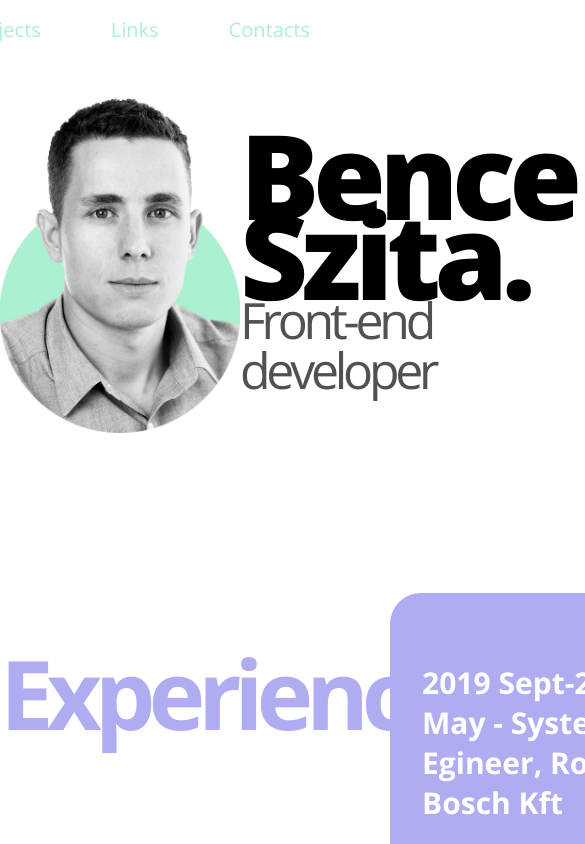
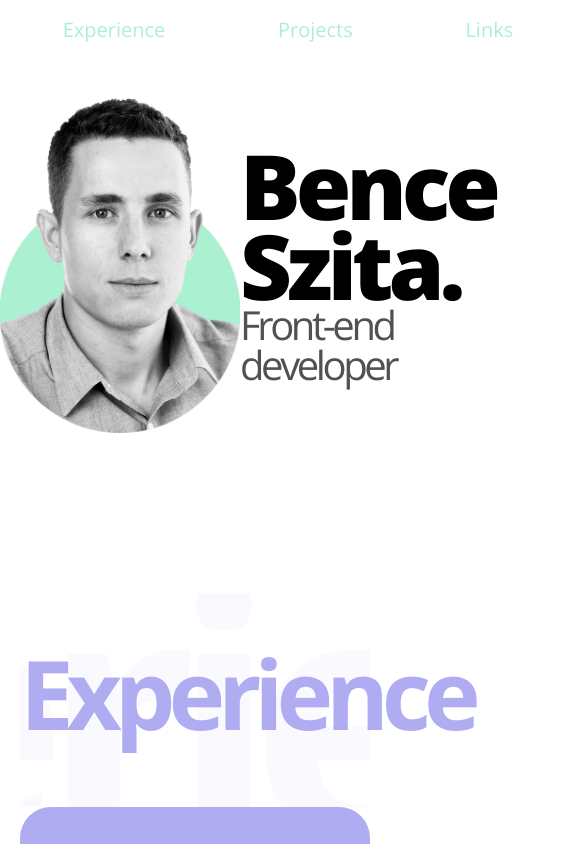
Before and after one commit to Ben-sz/portrait, an Angular app: page / in a window 390 px wide. Shown: the top 844 px of the page, 585 px wide, since content can reach past the window. Built offline with nearby package versions, Linux system fonts and the light colour scheme.

Commit message:
responsive update

```diff
--- a/src/app/home/home.component.html
+++ b/src/app/home/home.component.html
@@ -13,7 +13,7 @@
 
 
 <div class="block-main block-margin" id="experience">
-    <div class="block-container">
+    <div class="block-container left-flextext">
       <div class="block-child xp-bg">
         <div class="block-title purplecolor"> <h1>Experience</h1></div>
       </div>
@@ -52,7 +52,7 @@
 </div>
 
 <div class="block-main block-margin" id="projects">
-  <div class="block-container">
+  <div class="block-container right-flextext">
 
 
     <div class="block-child peachbg xp-box">
--- a/src/app/home/home.component.scss
+++ b/src/app/home/home.component.scss
@@ -97,6 +97,7 @@ body{
   display: flex;
 }
 
+
 .block-child {
   flex: 1;
   max-width: 100%;
@@ -106,11 +107,12 @@ body{
 .block-title{
   text-align: center;
   margin-top: 100px;
+  padding-bottom: 50px;
   h1{
     font-family: Open Sans;
     font-style: normal;
     font-weight: bold;
-    font-size: 96px;
+    font-size: 6rem;
     line-height: 0%;
     letter-spacing: -0.075em;
     transition: all 0.3s ease;
@@ -233,3 +235,52 @@ body{
   align-items: center;
 
 }
+
+
+
+
+
+@media (max-width: 950px) {
+
+  .right-flextext{
+    flex-direction: column-reverse;
+    padding: 0 20px;
+  }
+
+  .left-flextext{
+    flex-direction: column;
+    padding: 0 20px;
+  }
+
+
+  .name-text{
+    text-align: left;
+
+    display: flex;
+    flex-direction: column;
+
+    align-items: flex-start;
+    justify-content: center;
+
+    h1 {
+      color: black;
+      font-weight: 800;
+      font-size: 90px;
+      line-height: 80px;
+
+      letter-spacing: -0.055em;
+      margin: 0;
+
+    }
+    h3{
+      font-weight: 100;
+      font-size: 40px;
+      line-height: 40px;
+      letter-spacing: -0.085em;
+      margin: 0;
+    }
+  }
+
+
+
+}
--- a/src/app/nav/nav.component.html
+++ b/src/app/nav/nav.component.html
@@ -1,8 +1,13 @@
 <div class="nav-top">
-  <div class="nav-button"> <a href="#experience">Experience</a> </div>
+  <div class="nav-wrapper">
+    <div class="nav-button"> <a href="#experience">Experience</a> </div>
   <div class="nav-button"><a href="#projects">Projects</a></div>
   <div class="nav-button"><a href="#links">Links</a></div>
   <div class="nav-button"><a href="#contacts">Contacts</a></div>
+
+
+  </div>
+
 </div>
 
 
--- a/src/app/nav/nav.component.scss
+++ b/src/app/nav/nav.component.scss
@@ -48,12 +48,21 @@ body{
 
 .nav-top{
   height: 50px;
-  display: flex;
-  justify-content: flex-end;
+  display: block;
+
   padding-right: 30px;
 
 }
 
+.nav-wrapper{
+  margin-right: 0;
+  margin-left: auto;
+  width: 50rem;
+  height: 100%;
+
+  display: flex;
+  justify-content: space-evenly;
+}
 .nav-button{
   margin-top: 10px;
   margin-bottom: 5px;
```
